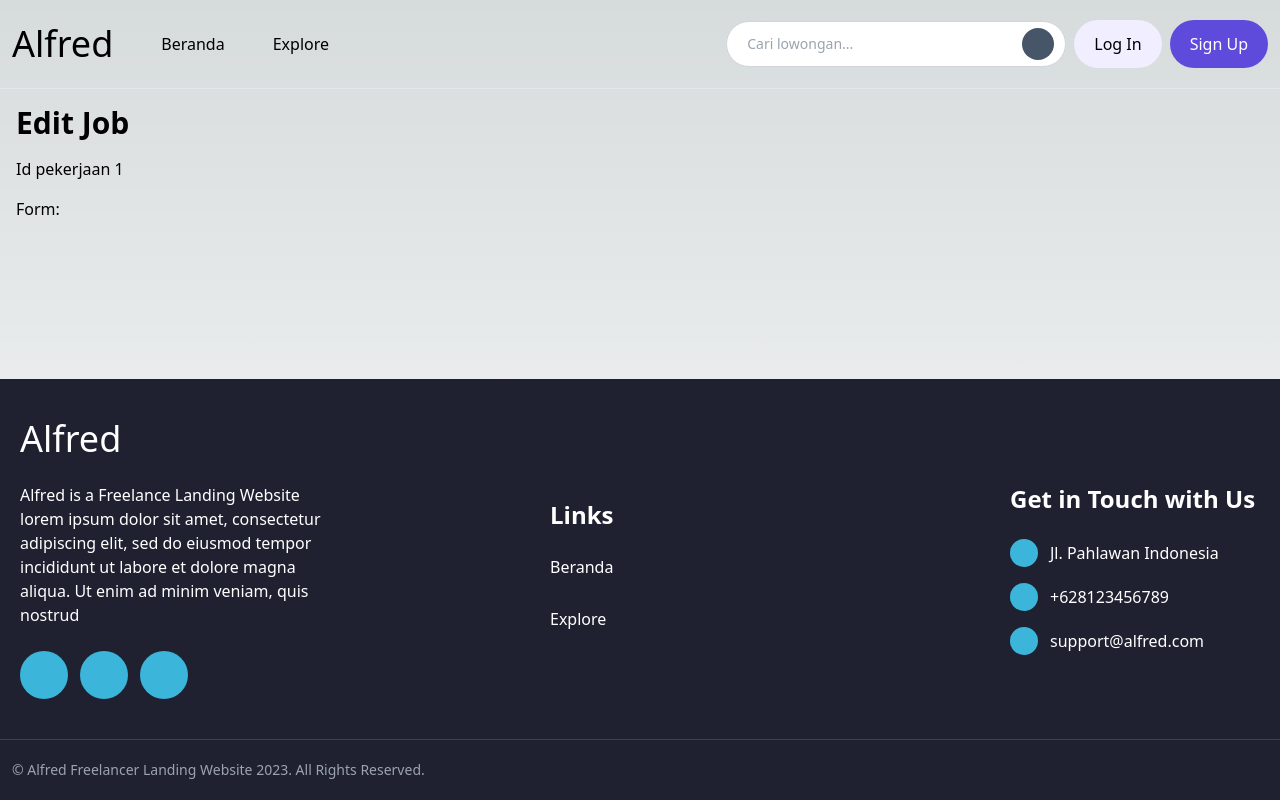
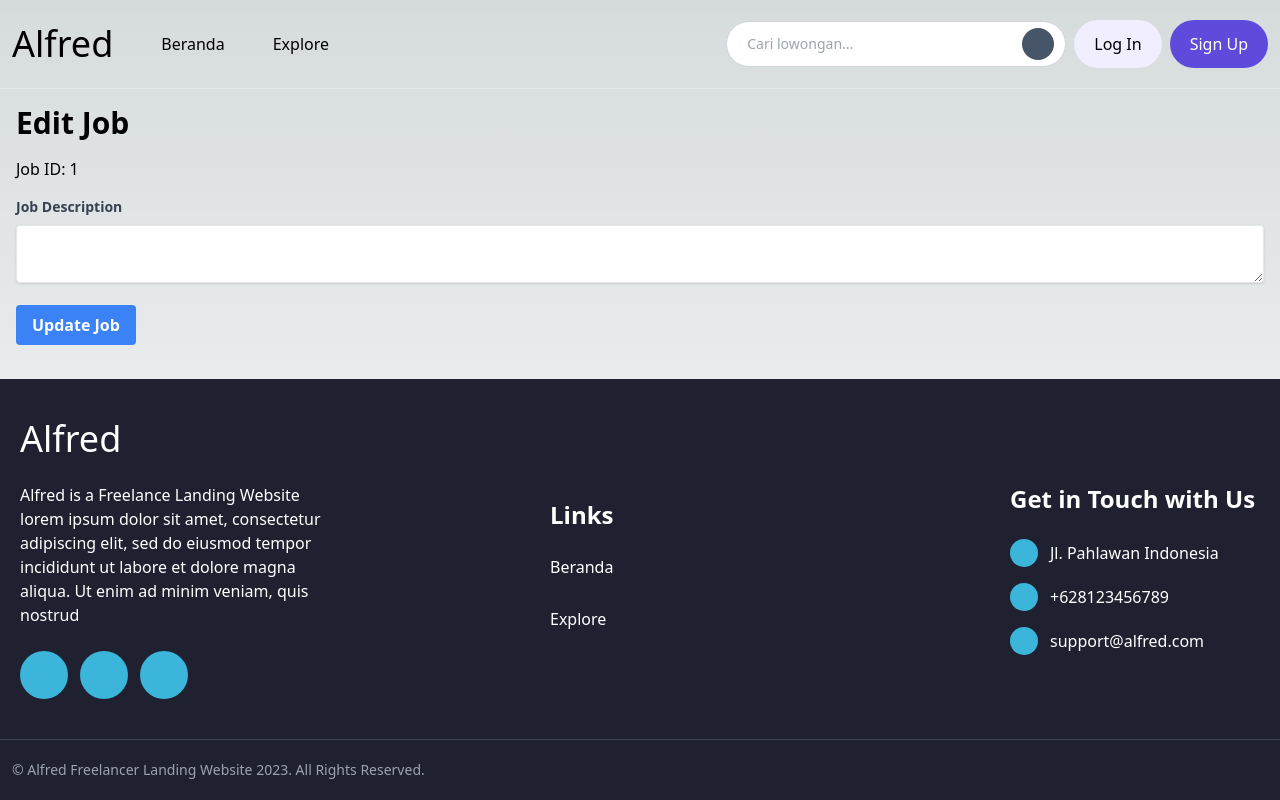
Before and after one commit to alfred-app/alternate-fe-alfred, a Next.js app: page /job-detail/1/edit in a window 1280 px wide. Built offline with nearby package versions, Linux system fonts and the light colour scheme; no server answers; sample sign-in values are in the browser's storage.

Commit message:
feat(job-detail): add job edit functionality

```diff
--- a/src/pages/job-detail/[id]/edit.tsx
+++ b/src/pages/job-detail/[id]/edit.tsx
@@ -1,18 +1,109 @@
-
-
-import React from 'react';
-import { useRouter } from 'next/router';
+import React, { useState, useEffect } from "react";
+import { useRouter } from "next/router";
 
 const EditJobPage: React.FC = () => {
+  const [description, setDescription] = useState("");
   const router = useRouter();
   const { id } = router.query;
 
+  useEffect(() => {
+    const fetchJobDetail = async () => {
+      const token = localStorage.getItem("token");
+      if (!token) {
+        alert("You are not authorized to view this page.");
+        router.push("/login");
+        return;
+      }
+
+      try {
+        const response = await fetch(
+          `https://alfred-server.up.railway.app/job/${id}`,
+          {
+            headers: {
+              Authorization: `Bearer ${token}`,
+            },
+          }
+        );
+
+        if (!response.ok) {
+          throw new Error("Failed to fetch job details");
+        }
+
+        const jobData = await response.json();
+        setDescription(jobData.descriptions);
+      } catch (error) {
+        console.error("Error fetching job details:", error);
+        alert("Error fetching job details.");
+      }
+    };
+
+    if (id) {
+      fetchJobDetail();
+    }
+  }, [id, router]);
+
+  const handleFormSubmit = async (event: React.FormEvent) => {
+   event.preventDefault();
+
+   const token = localStorage.getItem('token');
+   if (!token) {
+     alert('You are not authorized to edit this job.');
+     return;
+   }
+
+   try {
+     const response = await fetch(`https://alfred-server.up.railway.app/job/${id}`, {
+       method: 'PATCH',
+       headers: {
+         'Content-Type': 'text/plain',
+         'Authorization': `Bearer ${token}`,
+       },
+       body: JSON.stringify({
+         descriptions: description,
+       }),
+     });
+
+     if (!response.ok) {
+       const errorResponse = await response.text();
+       console.error('Error response:', errorResponse);
+       throw new Error(`Failed to update job: ${response.status} ${response.statusText}`);
+     }
+
+     alert('Job updated successfully');
+     router.push(`/job-detail/${id}`);
+   } catch (error:any) {
+     console.error('Error updating job:', error);
+     alert(`Error updating job. Please try again. ${error.message}`);
+   }
+ };
+
+
   return (
     <div className="container mx-auto p-4">
-      <h1 className="text-3xl font-bold mb-4">Edit Job </h1>
-      <h1 className="text-l font-medium mb-4">Id pekerjaan {id}</h1>
-      <h1 className="text-l font-medium mb-4">Form: </h1>
-      {/* Form to edit the job will go here */}
+      <h1 className="text-3xl font-bold mb-4">Edit Job</h1>
+      <h2 className="text-l font-medium mb-4">Job ID: {id}</h2>
+
+      <form onSubmit={handleFormSubmit}>
+        <div className="mb-4">
+          <label
+            htmlFor="description"
+            className="block text-gray-700 text-sm font-bold mb-2">
+            Job Description
+          </label>
+          <textarea
+            id="description"
+            value={description}
+            onChange={(e) => setDescription(e.target.value)}
+            className="shadow appearance-none border rounded w-full py-2 px-3 text-gray-700 leading-tight focus:outline-none focus:shadow-outline"
+            required
+          />
+        </div>
+        <button
+          type="submit"
+          className="bg-blue-500 hover:bg-blue-700 text-white font-bold py-2 px-4 rounded focus:outline-none focus:shadow-outline">
+          Update Job
+        </button>
+      </form>
     </div>
   );
 };
```
